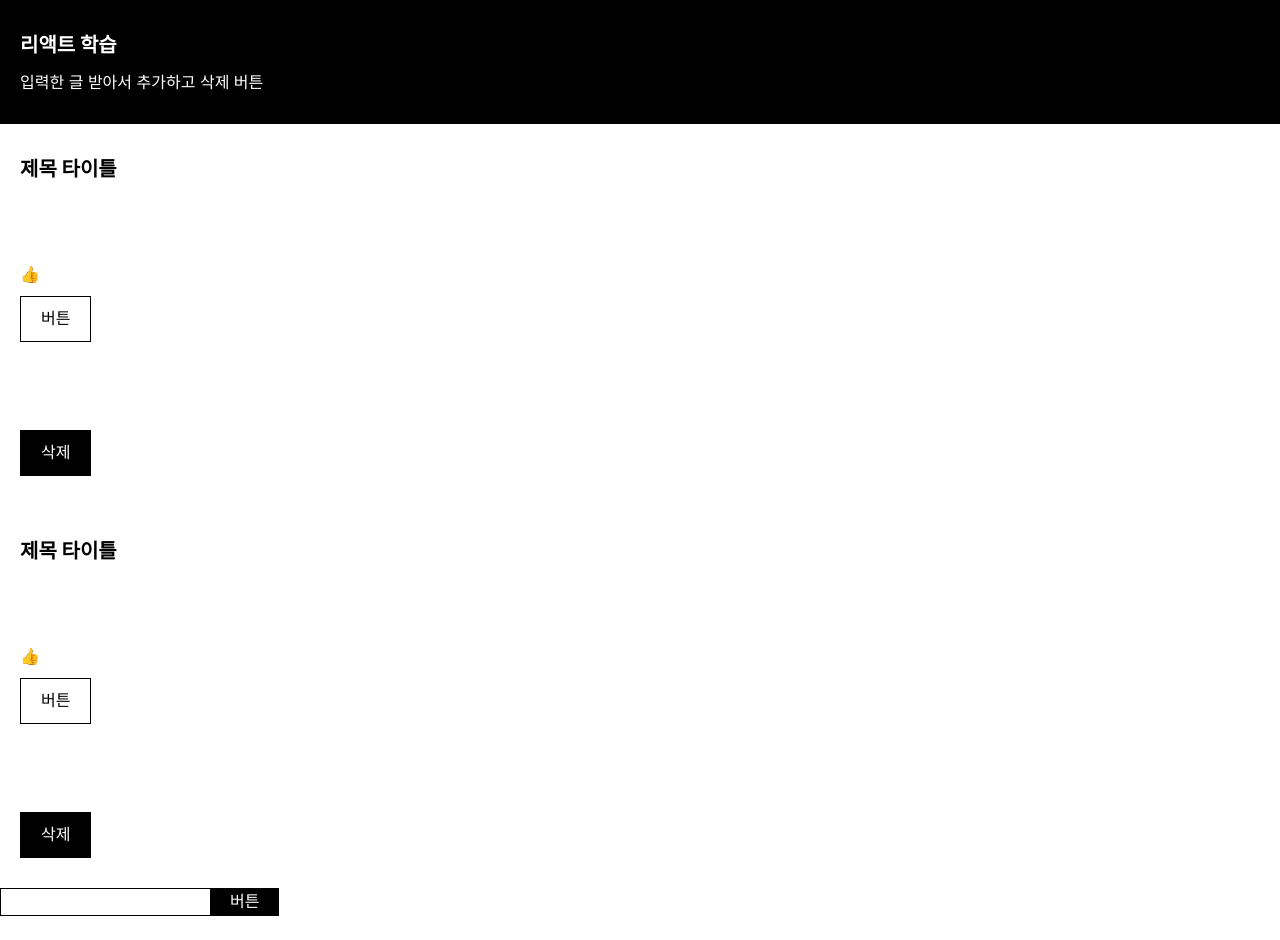
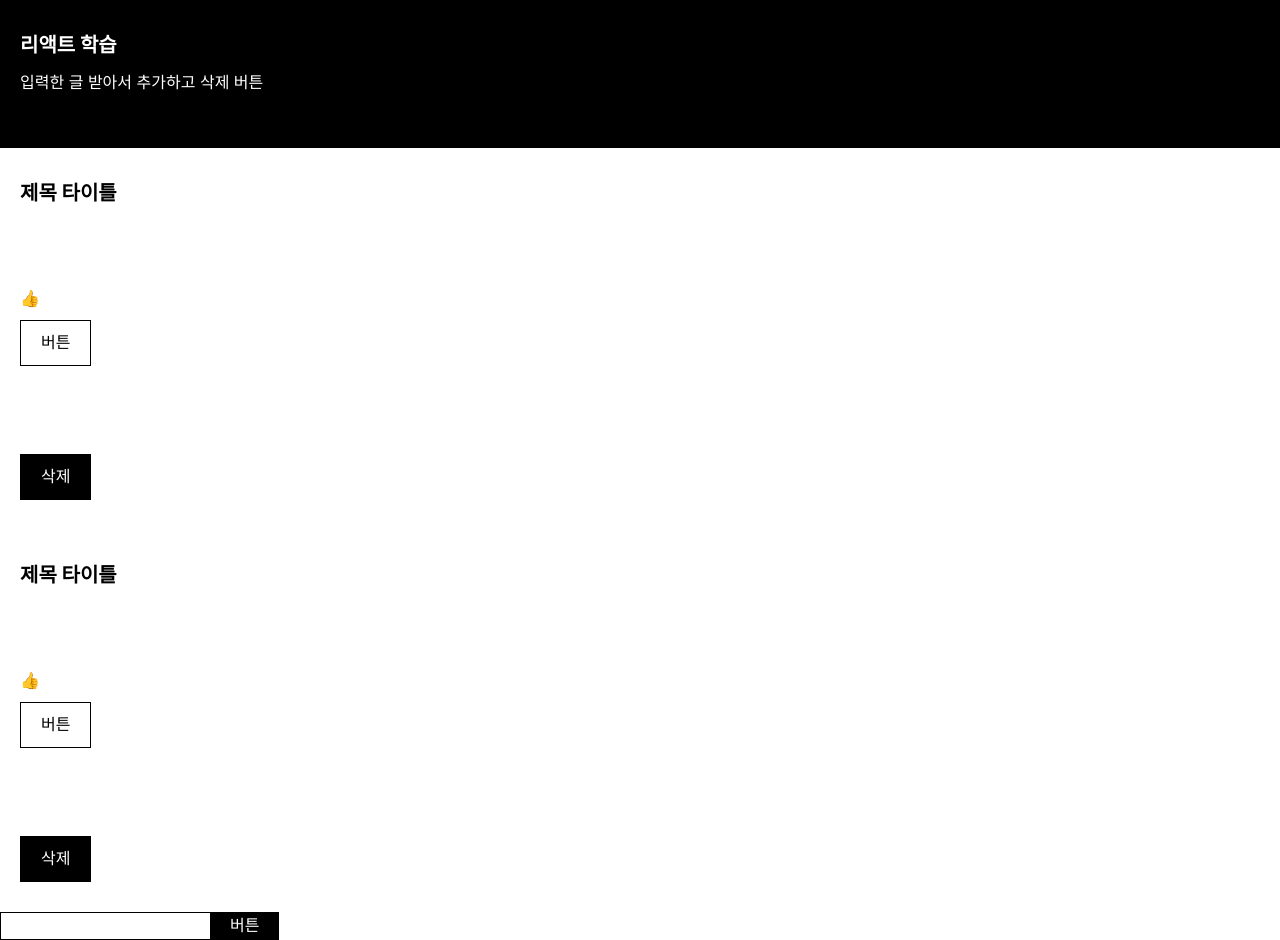
Before and after one commit to wangkodok/React-Study, a React (Create React App) app in the folder my-app/: page / in a window 1280 px wide. Before the commit the page ends 916 px from the top, so only its background shows below. Built offline with nearby package versions, Linux system fonts and the light colour scheme.

Commit message:
테스트

```diff
--- a/my-app/src/chapter_props/HeaderProps.jsx
+++ b/my-app/src/chapter_props/HeaderProps.jsx
@@ -5,6 +5,7 @@ function Header() {
         <header className="header">
             <p className="header__desc">리액트 학습</p>
             <p>입력한 글 받아서 추가하고 삭제 버튼</p>
+            <span>테스트</span>
         </header>
     )
 }
```
